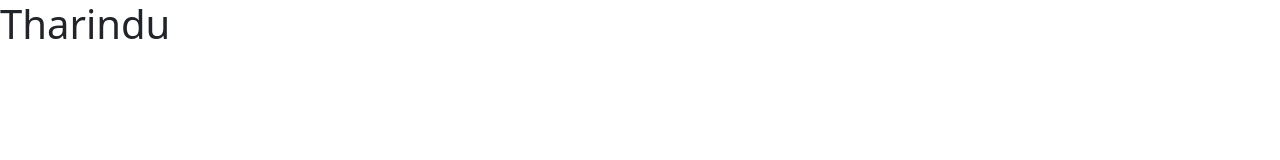
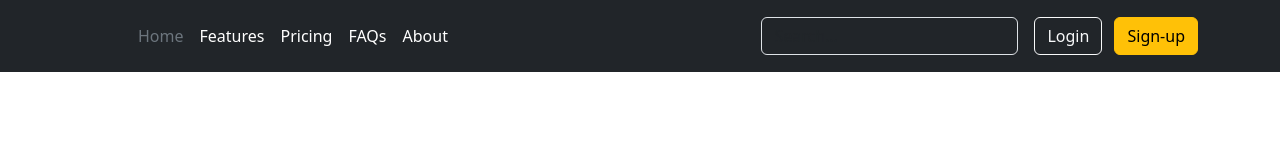
Before and after one commit to iCM-104-105/web-v01, a plain HTML site: page index.html in a window 1280 px wide. Drawn offline with nearby package versions, Linux system fonts and the light colour scheme.

Commit message:
added header

```diff
--- a/index.html
+++ b/index.html
@@ -20,7 +20,32 @@
 
     <!-- Tharidu start -->
 
-    <h1>Tharindu</h1>
+    <header class="p-3 text-bg-dark">
+        <div class="container">
+          <div class="d-flex flex-wrap align-items-center justify-content-center justify-content-lg-start">
+            <a href="/" class="d-flex align-items-center mb-2 mb-lg-0 text-white text-decoration-none">
+              <svg class="bi me-2" width="40" height="32" role="img" aria-label="Bootstrap"><use xlink:href="#bootstrap"></use></svg>
+            </a>
+
+            <ul class="nav col-12 col-lg-auto me-lg-auto mb-2 justify-content-center mb-md-0">
+              <li><a href="#" class="nav-link px-2 text-secondary">Home</a></li>
+              <li><a href="#" class="nav-link px-2 text-white">Features</a></li>
+              <li><a href="#" class="nav-link px-2 text-white">Pricing</a></li>
+              <li><a href="#" class="nav-link px-2 text-white">FAQs</a></li>
+              <li><a href="#" class="nav-link px-2 text-white">About</a></li>
+            </ul>
+
+            <form class="col-12 col-lg-auto mb-3 mb-lg-0 me-lg-3" role="search">
+              <input type="search" class="form-control form-control-dark text-bg-dark" placeholder="Search..." aria-label="Search">
+            </form>
+
+            <div class="text-end">
+              <button type="button" class="btn btn-outline-light me-2">Login</button>
+              <button type="button" class="btn btn-warning">Sign-up</button>
+            </div>
+          </div>
+        </div>
+      </header>
 
 
 
```
